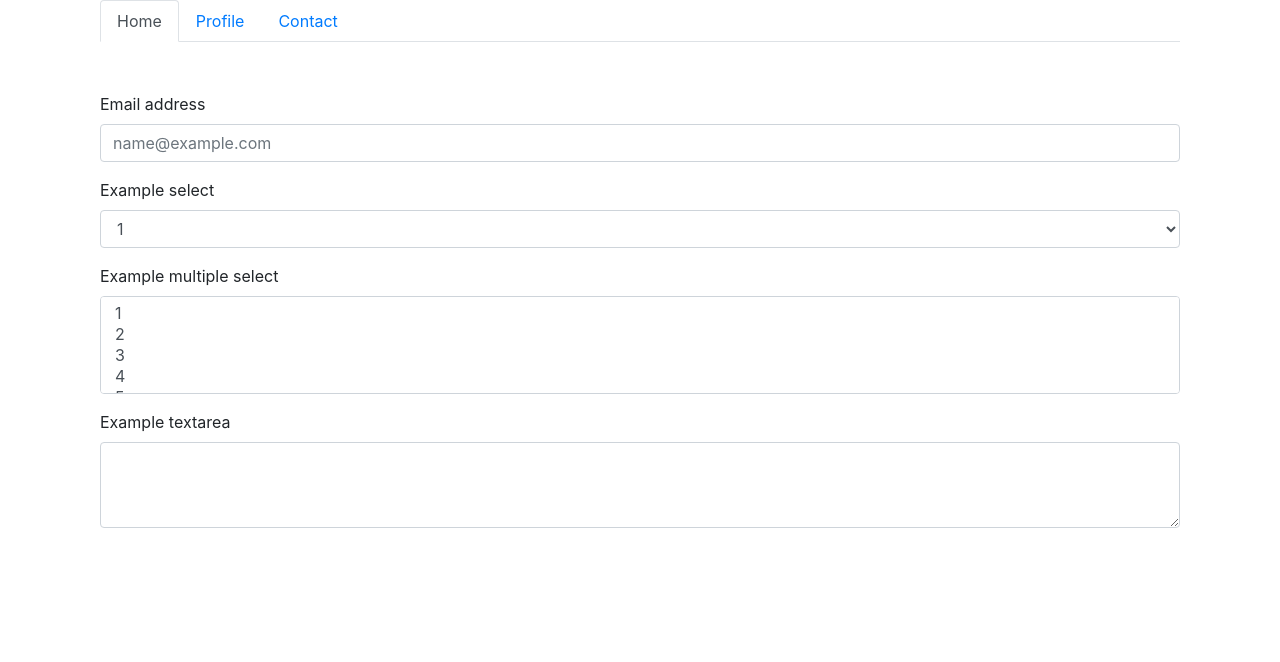
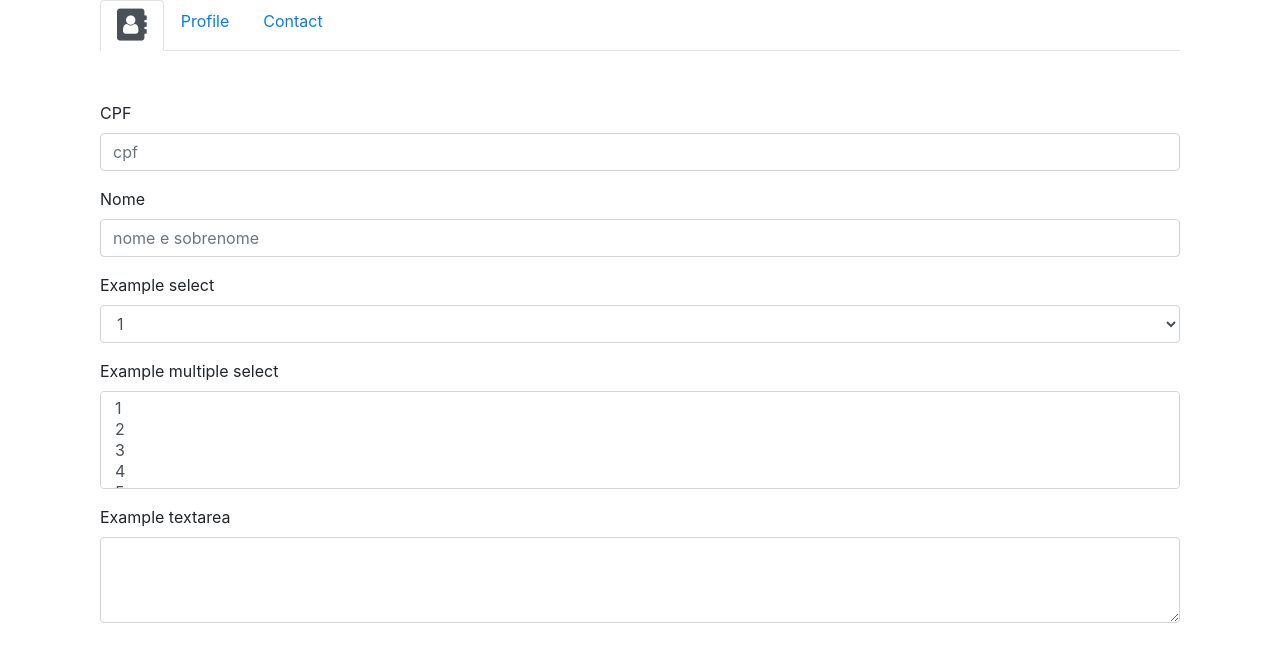
Before and after one commit to mnerisilva/form-cuidador, a React (Create React App) app: page / in a window 1280 px wide. Shown: the top 662 px of the page. Built offline with nearby package versions, Linux system fonts and the light colour scheme.

Commit message:
tab implementation form

```diff
--- a/public/index.html
+++ b/public/index.html
@@ -10,6 +10,7 @@
       content="Web site created using create-react-app"
     />
     <link rel="apple-touch-icon" href="%PUBLIC_URL%/logo192.png" />
+    <link href="https://maxcdn.bootstrapcdn.com/font-awesome/4.7.0/css/font-awesome.min.css" rel="stylesheet" />
     <link rel="stylesheet" href="https://stackpath.bootstrapcdn.com/bootstrap/4.4.1/css/bootstrap.min.css" >
     <!--
       manifest.json provides metadata used when your web app is installed on a
--- a/src/components/formcuidador/Form.js
+++ b/src/components/formcuidador/Form.js
@@ -10,7 +10,7 @@ const Form = () => {
         <div className="container">
             <ul className="nav nav-tabs" id="myTab" role="tablist">
             <li className="nav-item">
-                <a className="nav-link active" id="home-tab" data-toggle="tab" href="#home" role="tab" aria-controls="home" aria-selected="true">Home</a>
+                <a className="nav-link active" id="home-tab" data-toggle="tab" href="#home" role="tab" aria-controls="home" aria-selected="true"><i className="fa fa-address-book fa-2x"></i></a>
             </li>
             <li className="nav-item">
                 <a className="nav-link" id="profile-tab" data-toggle="tab" href="#profile" role="tab" aria-controls="profile" aria-selected="false">Profile</a>
--- a/src/components/formcuidador/tabs/TabHome.js
+++ b/src/components/formcuidador/tabs/TabHome.js
@@ -5,11 +5,15 @@ const TabHome = () => {
         <div className="tab-pane fade show active" id="home" role="tabpanel" aria-labelledby="home-tab">
             <form style={{paddingTop: 50}}>
                 <div className="form-group">
-                    <label for="exampleFormControlInput1">Email address</label>
-                    <input type="email" className="form-control" id="exampleFormControlInput1" placeholder="name@example.com" />
+                    <label htmlFor="exampleFormControlInput1">CPF</label>
+                    <input type="text" className="form-control" id="exampleFormControlInput1" placeholder="cpf" />
                 </div>
                 <div className="form-group">
-                    <label for="exampleFormControlSelect1">Example select</label>
+                    <label htmlFor="nome">Nome</label>
+                    <input type="text" className="form-control" id="nome" placeholder="nome e sobrenome" />
+                </div>
+                <div className="form-group">
+                    <label htmlFor="exampleFormControlSelect1">Example select</label>
                     <select className="form-control" id="exampleFormControlSelect1">
                     <option>1</option>
                     <option>2</option>
@@ -19,7 +23,7 @@ const TabHome = () => {
                     </select>
                 </div>
                 <div className="form-group">
-                    <label for="exampleFormControlSelect2">Example multiple select</label>
+                    <label htmlFor="exampleFormControlSelect2">Example multiple select</label>
                     <select multiple className="form-control" id="exampleFormControlSelect2">
                     <option>1</option>
                     <option>2</option>
@@ -29,7 +33,7 @@ const TabHome = () => {
                     </select>
                 </div>
                 <div className="form-group">
-                    <label for="exampleFormControlTextarea1">Example textarea</label>
+                    <label htmlFor="exampleFormControlTextarea1">Example textarea</label>
                     <textarea className="form-control" id="exampleFormControlTextarea1" rows="3"></textarea>
                 </div>
             </form>
```
